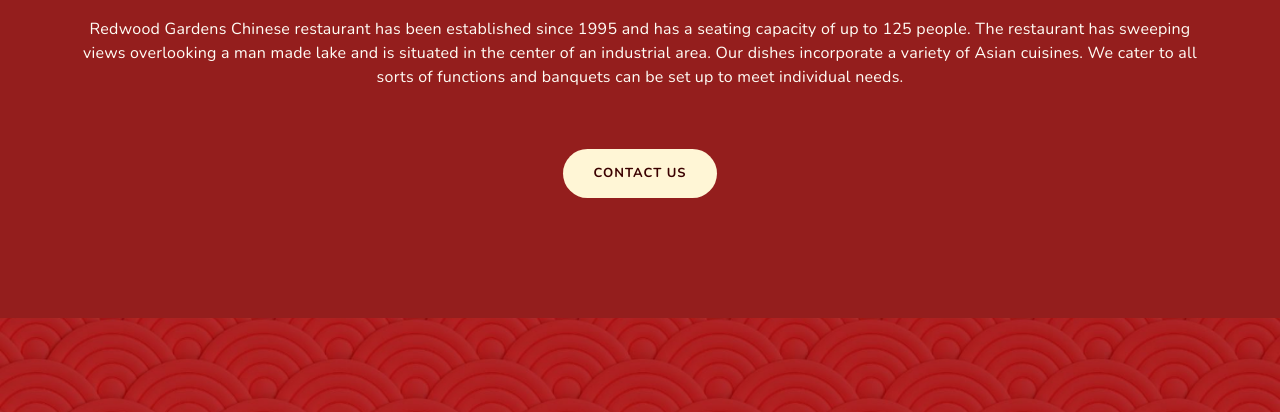
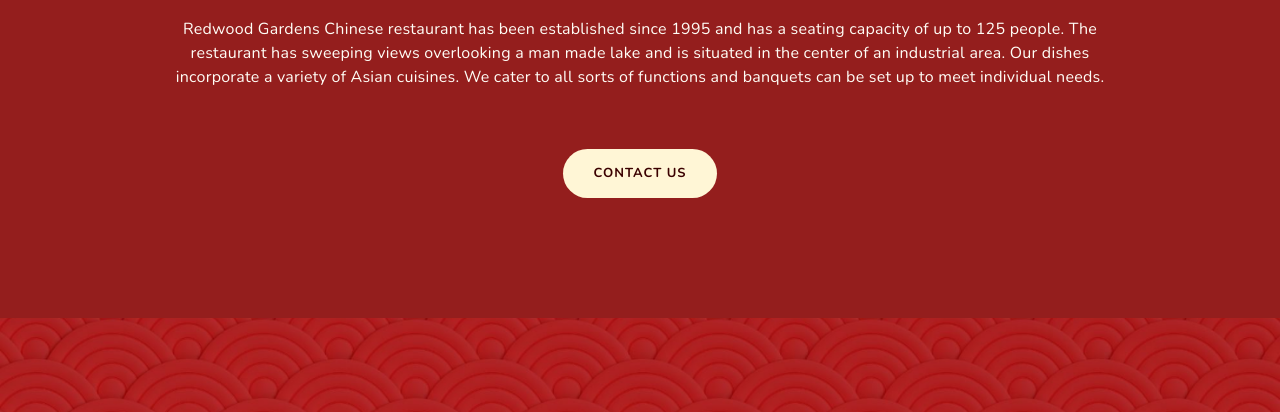
Before and after one commit to emilysamantha/FIT1050_A3, a plain HTML site: page index.html in a window 1280 px wide. Shown: the part 992-1404 px from the top of the page. Drawn offline with nearby package versions, Linux system fonts and the light colour scheme.

Commit message:
Add about section container

```diff
--- a/index.html
+++ b/index.html
@@ -30,6 +30,8 @@ http://www.tooplate.com/view/2089-meteor
       href="https://fonts.googleapis.com/css2?family=Libre+Baskerville:wght@700&family=Nunito:wght@400;500;700&display=swap"
       rel="stylesheet"
     />
+
+    <link rel="icon" href="images/logo.ico" type="image/x-icon" />
 
     <script
       type="text/javascript"
@@ -176,20 +178,22 @@ http://www.tooplate.com/view/2089-meteor
     <!-- .cd-hero -->
 
     <div id="about" class="page-section">
+      <div class="container">
         <img
           src="images/redwood_gardens_logo_hd.png"
           alt="Redwood Gardens Logo"
         />
         <p>
           Redwood Gardens Chinese restaurant has been established since 1995 and
-        has a seating capacity of up to 125 people. The restaurant has sweeping
-        views overlooking a man made lake and is situated in the center of an
-        industrial area. Our dishes incorporate a variety of Asian cuisines. We
-        cater to all sorts of functions and banquets can be set up to meet
-        individual needs.
+          has a seating capacity of up to 125 people. The restaurant has
+          sweeping views overlooking a man made lake and is situated in the
+          center of an industrial area. Our dishes incorporate a variety of
+          Asian cuisines. We cater to all sorts of functions and banquets can be
+          set up to meet individual needs.
         </p>
         <div class="primary-button">
           <a href="#">Contact Us</a>
+        </div>
       </div>
     </div>
 
```
Also changed, not shown: images/logo.ico (added). Lines whose indentation alone changed are shown as unchanged.
